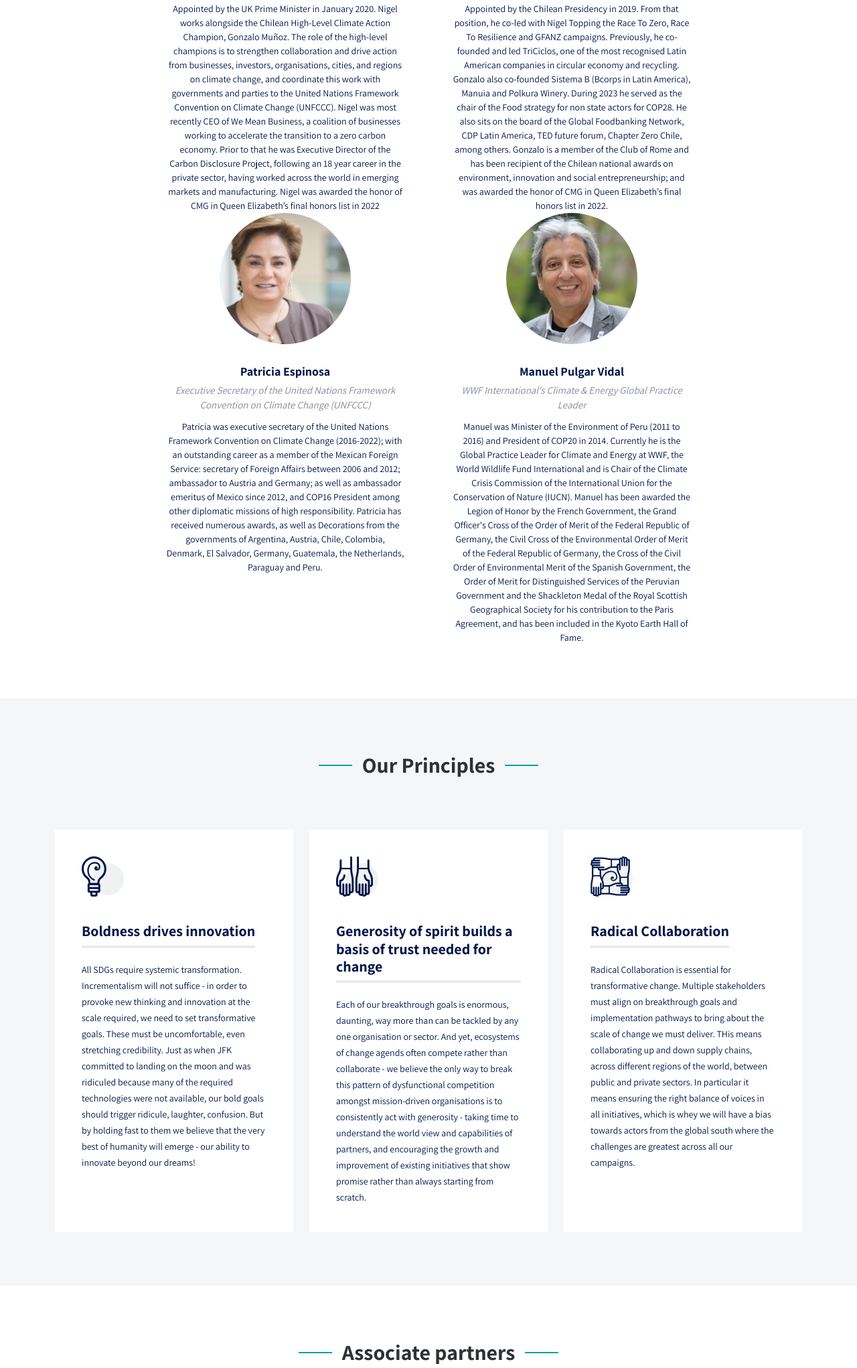
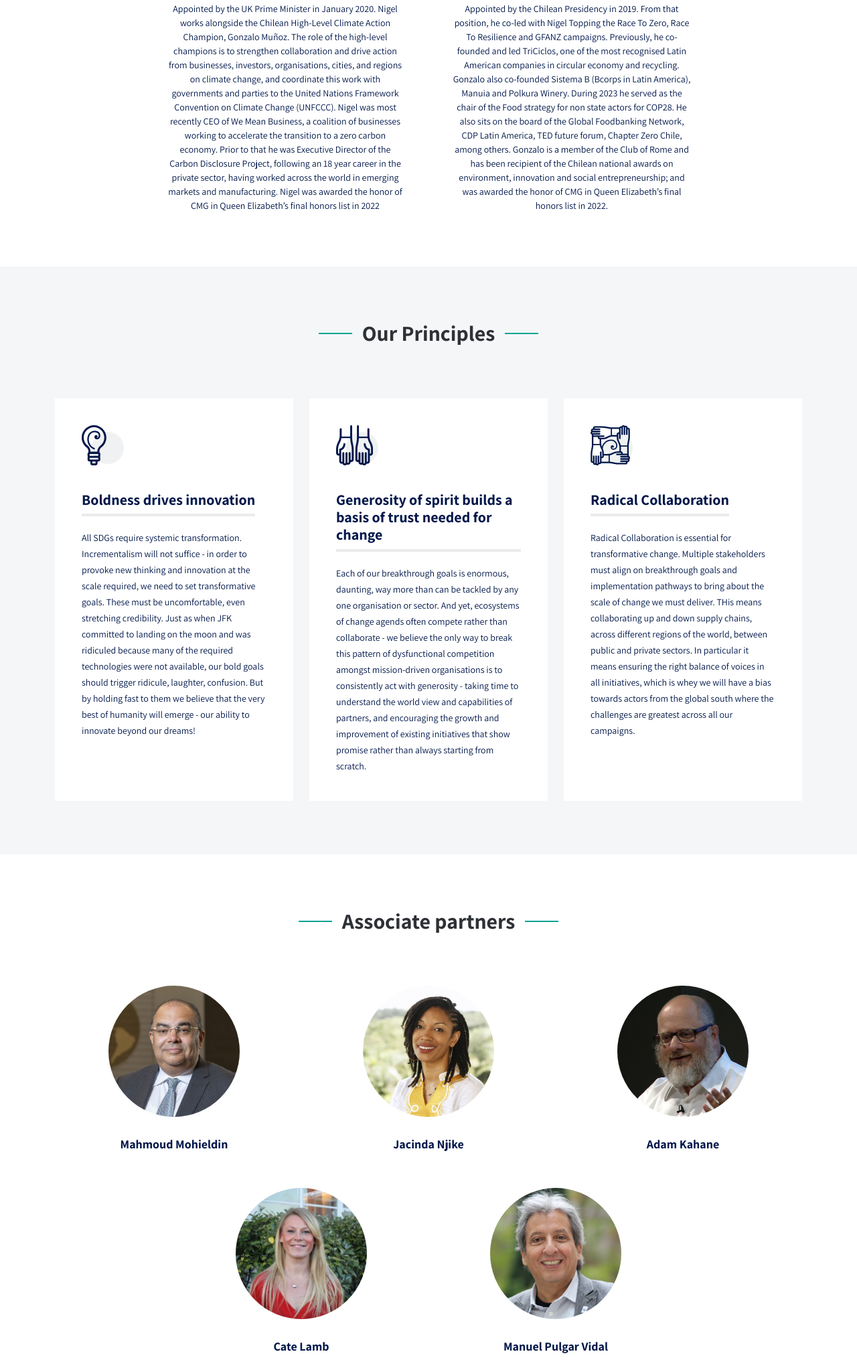
Before and after one commit to MaduMunoz/AL_2023, a plain HTML site: page index.html in a window 1280 px wide. Shown: the part 4337-6380 px from the top of the page at 67% size. Drawn offline with Linux system fonts and the light colour scheme.

Commit message:
Add files via upload

```diff
--- a/index.html
+++ b/index.html
@@ -265,7 +265,7 @@
 
         </div>
 
-        <div class="row gy-5 justify-content-center">
+        <!-- <div class="row gy-5 justify-content-center">
           <div class="position-relative col-lg-4 col-md-6 member mx-4" data-aos="fade-up" data-aos-delay="100">
             <div class="member-img">
               <img src="assets/img/team/PESPINOSA.jpg" class="img-fluid" alt="">
@@ -279,9 +279,9 @@
               <span>Executive Secretary of the United Nations Framework Convention on Climate Change (UNFCCC)</span>
               <p>Patricia was executive secretary of the United Nations Framework Convention on Climate Change (2016-2022); with an outstanding career as a member of the Mexican Foreign Service: secretary of Foreign Affairs between 2006 and 2012; ambassador to Austria and Germany; as well as ambassador emeritus of Mexico since 2012, and COP16 President among other diplomatic missions of high responsibility. Patricia has received numerous awards, as well as Decorations from the governments of Argentina, Austria, Chile, Colombia, Denmark, El Salvador, Germany, Guatemala, the Netherlands, Paraguay and Peru.</p>
             </div>
-          </div><!-- End Team Member -->
+          </div> End Team Member -->
 
-          <div class="position-relative col-lg-4 col-md-6 member mx-4" data-aos="fade-up" data-aos-delay="200">
+          <!-- <div class="position-relative col-lg-4 col-md-6 member mx-4" data-aos="fade-up" data-aos-delay="200">
             <div class="member-img">
               <img src="assets/img/team/MPULGAR.jpg" class="img-fluid" alt="">
               <div class="social">
@@ -295,7 +295,7 @@
               <span>WWF International's Climate & Energy Global Practice Leader</span>
               <p>Manuel was Minister of the Environment of Peru (2011 to 2016) and President of COP20 in 2014. Currently he is the Global Practice Leader for Climate and Energy at WWF, the World Wildlife Fund International and is Chair of the Climate Crisis Commission of the International Union for the Conservation of Nature (IUCN). Manuel has been awarded the Legion of Honor by the French Government, the Grand Officer's Cross of the Order of Merit of the Federal Republic of Germany, the Civil Cross of the Environmental Order of Merit of the Federal Republic of Germany, the Cross of the Civil Order of Environmental Merit of the Spanish Government, the Order of Merit for Distinguished Services of the Peruvian Government and the Shackleton Medal of the Royal Scottish Geographical Society for his contribution to the Paris Agreement, and has been included in the Kyoto Earth Hall of Fame.</p>
             </div>
-          </div><!-- End Team Member -->
+          </div> End Team Member -->
 
         </div>
 
@@ -400,6 +400,18 @@
             </div>
             <div class="member-info text-center">
               <h4>Cate Lamb</h4>
+            </div>
+          </div><!-- End Team Member -->
+
+          <div class="col-lg-4 col-md-6 member" data-aos="fade-up" data-aos-delay="200">
+            <div class="member-img">
+              <img src="assets/img/team/MPULGAR.jpg" class="img-fluid" alt="">
+              <div class="social">
+                <a href="https://www.linkedin.com/in/mmohieldin/?utm_source=share&utm_campaign=share_via&utm_content=profile&utm_medium=android_app"><i class="bi bi-linkedin"></i></a>
+              </div>
+            </div>
+            <div class="member-info text-center">
+              <h4>Manuel Pulgar Vidal</h4>
             </div>
           </div><!-- End Team Member -->
 
```
